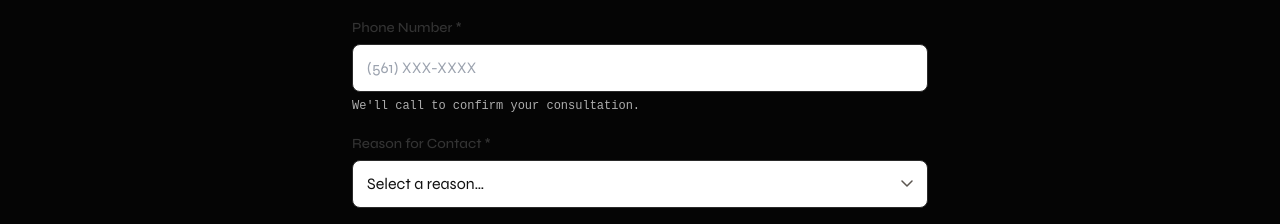
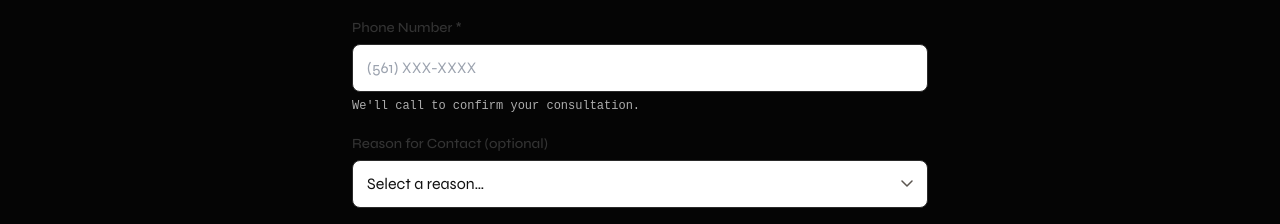
Before and after one commit to contactprimara-debug/PriMara, a Next.js app: page /contact in a window 1280 px wide. Shown: the part 1860-2084 px from the top of the page. Built offline with nearby package versions, Linux system fonts and the light colour scheme.

Commit message:
Primara contact form: reason optional (Gio 2026-11-23)
Co-Authored-By: Claude Sonnet 5.5 <noreply@anthropic.com>

```diff
--- a/components/ContactSection.tsx
+++ b/components/ContactSection.tsx
@@ -237,15 +237,14 @@ export default function ContactSection() {
 
                   {/* Field 4: Reason for Contact */}
                   <Field>
-                    <FieldLabel htmlFor="reason">Reason for Contact *</FieldLabel>
+                    <FieldLabel htmlFor="reason">Reason for Contact (optional)</FieldLabel>
                     <select
                       id="reason"
                       name="reason"
-                      required
-                      defaultValue=""
+                                      defaultValue=""
                       style={selectStyle}
                     >
-                      <option value="" disabled>Select a reason…</option>
+                      <option value="">Select a reason…</option>
                       <option value="Request a Free Practice Audit">Request a Free Practice Audit</option>
                       <option value="Learn About Our Services">Learn About Our Services</option>
                       <option value="Pricing and Packages">Pricing and Packages</option>
```
